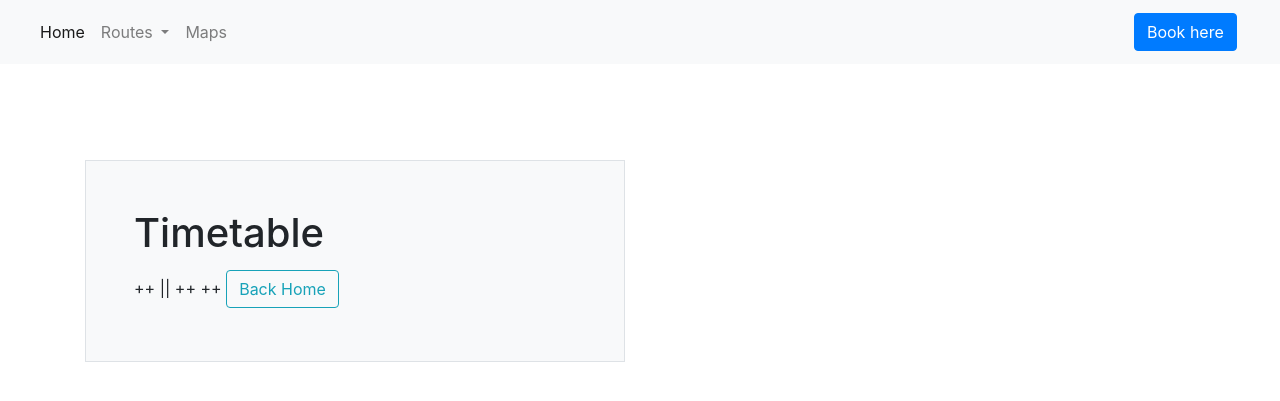
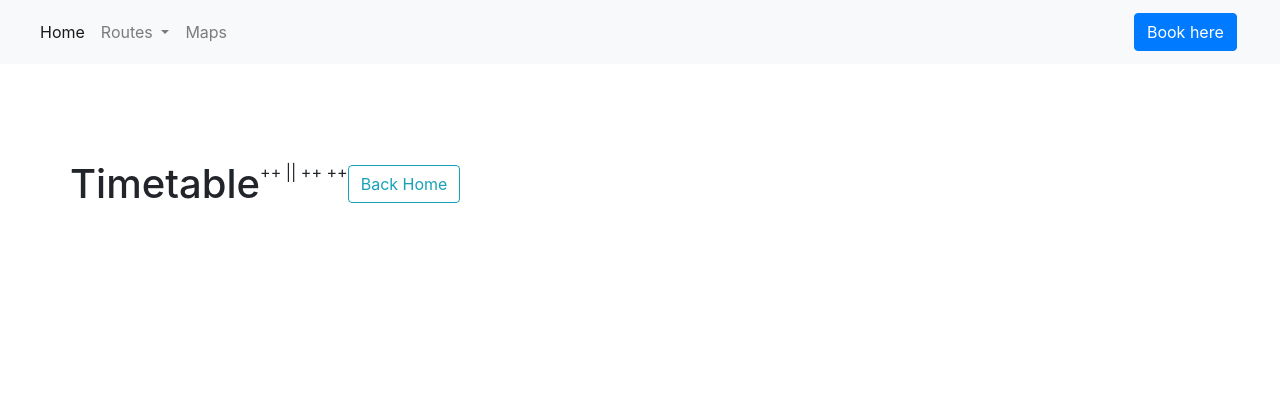
Before and after one commit to x21128332/ScalableCloudProgramming, a Django app: page /timetables/ in a window 1280 px wide. Shown: the top 401 px of the page. Run offline with Django 3.2, Linux system fonts and the light colour scheme; data that the repository does not hold is empty; some libraries are stand-ins or nearby versions.

Commit message:
update timetable visual

```diff
--- a/timetables/templates/timetables/timetables.html
+++ b/timetables/templates/timetables/timetables.html
@@ -7,8 +7,8 @@
 
     <div class="container py-4">
         <div class="row align-items-md-stretch  mt-5">
-            <div class="col-md-6">
-                <div class="h-100 p-5 bg-light border rounded-3">
+        <!--    <div class="col-md-6">
+                <div class="h-100 p-5 bg-light border rounded-3"> -->
                 <h1>Timetable</h1>
                 {{ table }}
                 <!-- <ul> {% for row in rows %}
@@ -18,9 +18,9 @@
                 <a class="navbar-brand" href="/home">
                     <button class="btn btn-outline-info" type="button">Back Home</button>
                 </a>
-            </div>
-          </div>
         </div>
+        <!--  </div>
+        </div> -->
     </div>
 
 
```
